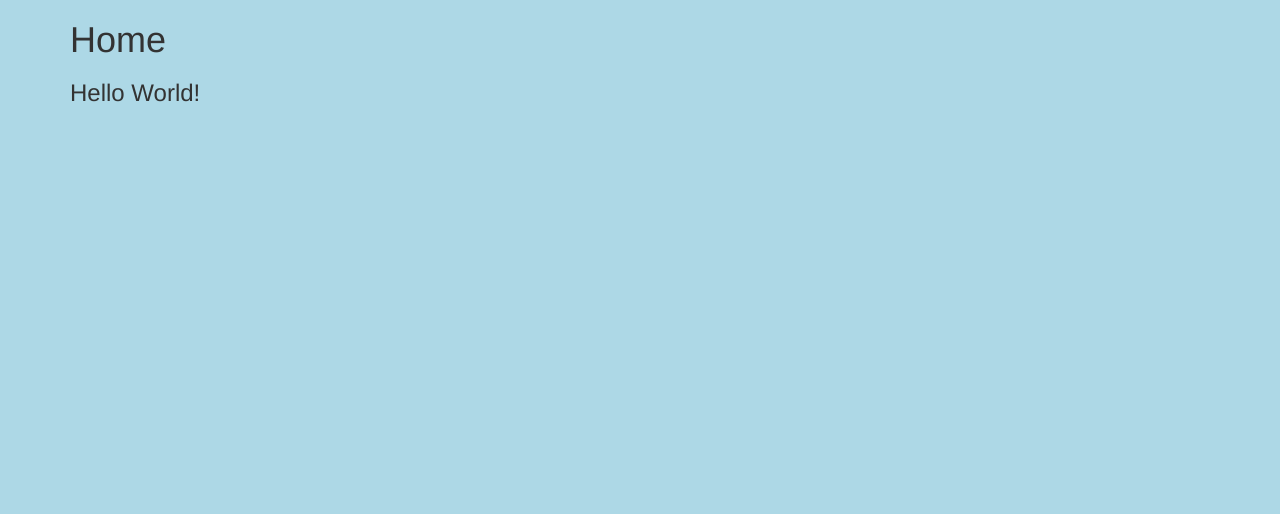
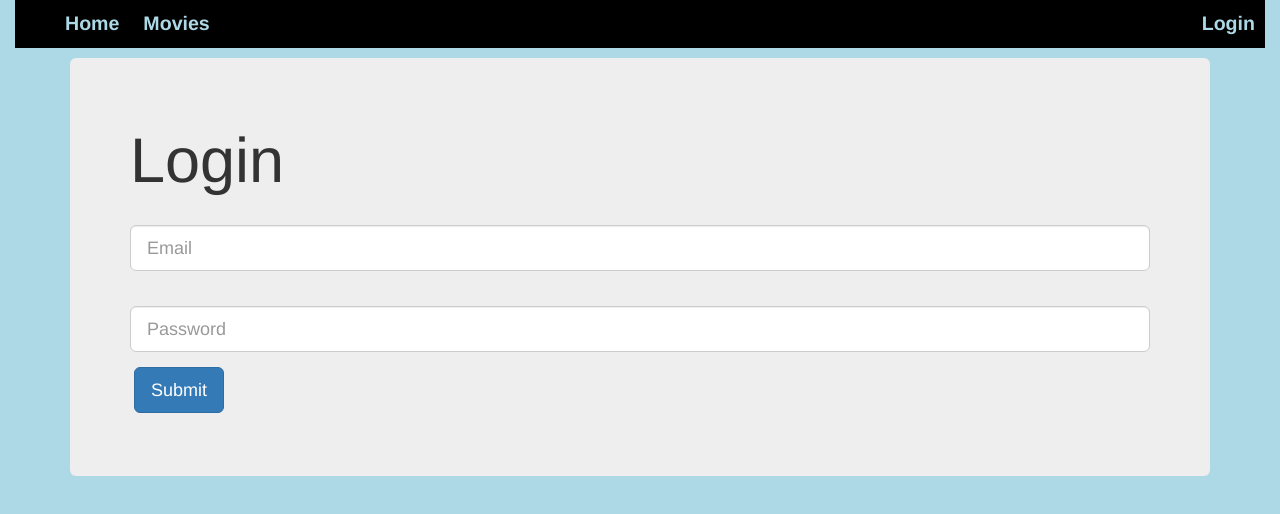
Before and after one commit to prasad24/movieapp, a website: page index.html at #/login in a window 1280 px wide. Drawn offline with nearby package versions, Linux system fonts and the light colour scheme; some packages are replaced by stand-ins of ours; files that its build step writes are made by us from their sources.

Commit message:
added a login form

```diff
--- a/app.js
+++ b/app.js
@@ -3,13 +3,20 @@ var movieapp = angular.module("movieapp", [
     "ngCookies"
 ]);
 
-movieapp.config(function($routeProvider) {
+movieapp.config(function($routeProvider, $locationProvider) {
+    $locationProvider.hashPrefix('');
+
     $routeProvider
         .when("/", {
             templateUrl: "templates/home.html",
             controller: "homeController",
             controllerAs: "home"
         })
+        .when("/login", {
+            templateUrl: "templates/login.html",
+            controller: "loginController",
+            controllerAs: "login"
+        })
         .otherwise({
             redirectTo: "/"
         })
--- a/index.html
+++ b/index.html
@@ -10,15 +10,31 @@
 </head>
 
 <body>
-    <div class="container">
+    <header class="container-fluid">
+        <nav>
+            <ul>
+                <a href=" #/ ">
+                    <li>Home</li>
+                </a>
+                <a href="#movies/ ">
+                    <li>Movies</li>
+                </a>
+                <a href="#/login " class="pull-right ">
+                    <li class="active ">Login</li>
+                </a>
+            </ul>
+        </nav>
+
+    </header>
+    <div class="container ">
         <ng-view></ng-view>
     </div>
 
     <!-- vendor script files -->
-    <script src="js/vendor.min.js"></script>
+    <script src="js/vendor.min.js "></script>
 
     <!-- app files -->
-    <script src="js/app.min.js"></script>
+    <script src="js/app.min.js "></script>
 </body>
 
 </html>
--- /dev/null
+++ b/scripts/controllers/loginController.js
@@ -0,0 +1,12 @@
+(function() {
+    'use strict';
+
+    movieapp.controller("loginController", function() {
+
+        var vm = this;
+        vm.error = "";
+
+
+    });
+
+})();
--- a/styles/less/style.less
+++ b/styles/less/style.less
@@ -1,5 +1,29 @@
 @bodyColor: lightblue;
+@linkSize: 1.4em;
 
 body {
     background-color: @bodyColor;
 }
+
+nav {
+        background-color: black;
+    li {
+        display:inline-flex;
+        list-style-type: none;
+        font-size: @linkSize;
+        font-weight: bold;
+        padding:10px;
+        color: lightblue;
+
+        .active {
+            color: white;
+        }
+    }
+}
+
+header {
+    padding:0px;
+    .container-fluid {
+        padding:0px;
+    }
+}
--- /dev/null
+++ b/templates/login.html
@@ -0,0 +1,18 @@
+<div class="jumbotron">
+    <h1>Login</h1>
+    <h4>{{login.message}}</h4>
+    <form name="loginForm" role="form" ng-submit="" novalidate>
+        <div class="form-group">
+            <label for="email" class="form-labell"></label>
+            <input type="email" class="form-control input-lg" name="email" placeholder="Email" ng-model="login.user.email" />
+        </div>
+        <div class="form-group">
+            <label for="password" class="form-label"></label>
+            <input type="password" class="form-control input-lg" name="password" placeholder="Password" ng-model="login.user.password" />
+        </div>
+        <div class="form-group">
+            <label for="submit" class="form-label"></label>
+            <button type="submit" class="btn btn-lg btn-primary">Submit</button>
+        </div>
+    </form>
+</div>
```
Also changed, not shown: package.json (indentation only).
